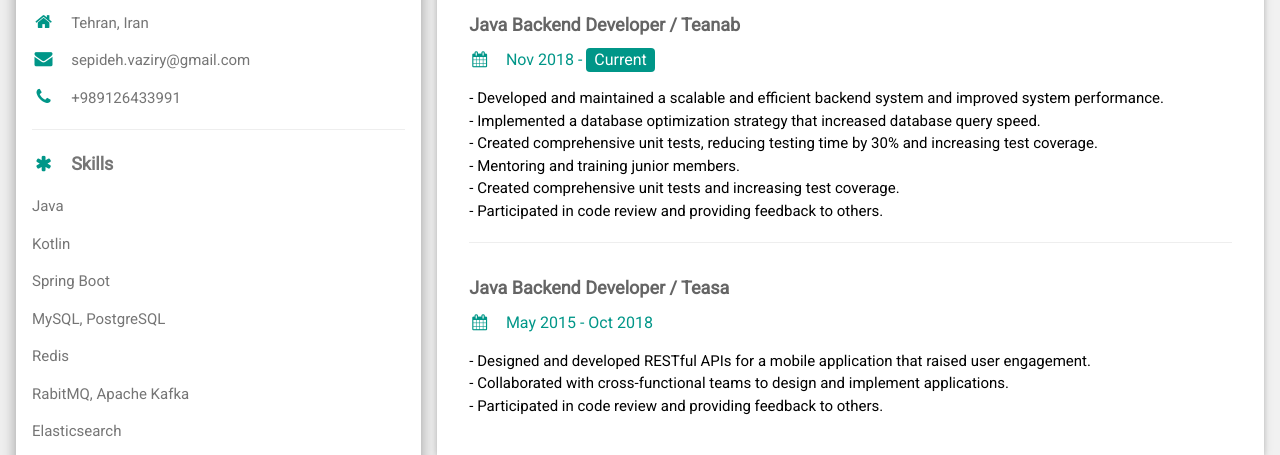
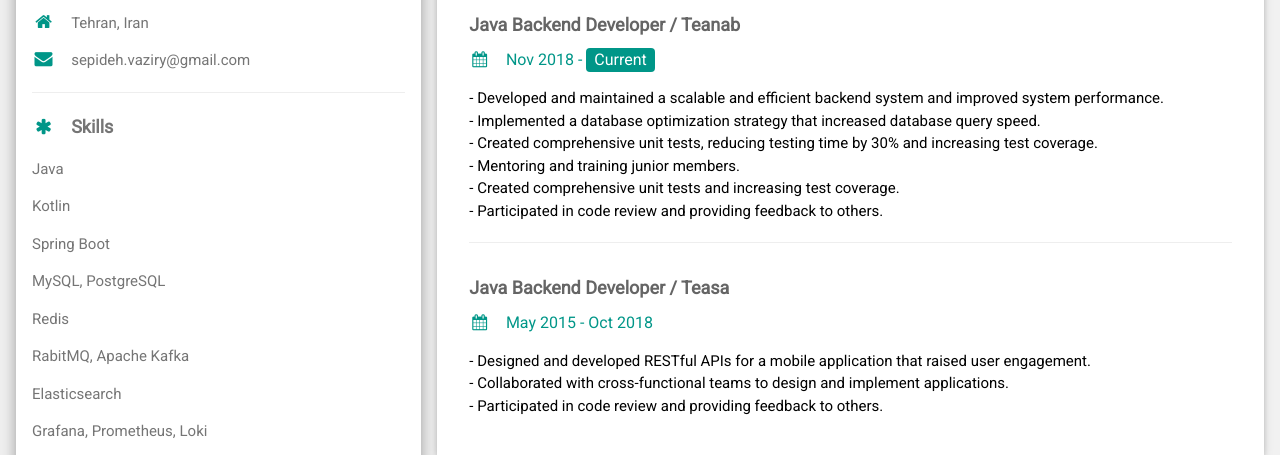
Before and after one commit to sepideh-vaziry/sepideh-vaziry.github.io, a plain HTML site: page index.html in a window 1280 px wide. Shown: the part 112-567 px from the top of the page. Drawn offline with nearby package versions, Linux system fonts and the light colour scheme.

Commit message:
Update index.html

```diff
--- a/index.html
+++ b/index.html
@@ -28,7 +28,6 @@
           <p><i class="fa fa-briefcase fa-fw w3-margin-right w3-large w3-text-teal"></i>Java Backend Developer</p>
           <p><i class="fa fa-home fa-fw w3-margin-right w3-large w3-text-teal"></i>Tehran, Iran</p>
           <p><i class="fa fa-envelope fa-fw w3-margin-right w3-large w3-text-teal"></i>sepideh.vaziry@gmail.com</p>
-          <p><i class="fa fa-phone fa-fw w3-margin-right w3-large w3-text-teal"></i>+989126433991</p>
           <hr>
 
           <p class="w3-large"><b><i class="fa fa-asterisk fa-fw w3-margin-right w3-text-teal"></i>Skills</b></p>
```
